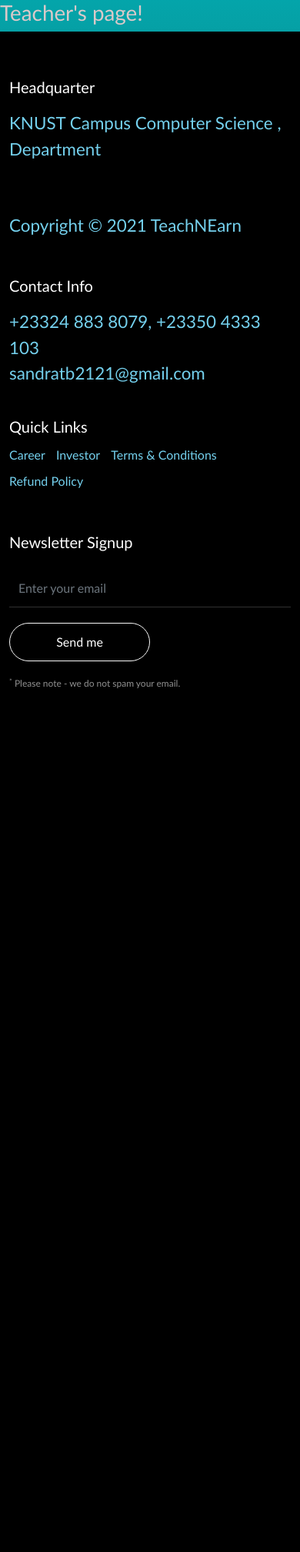
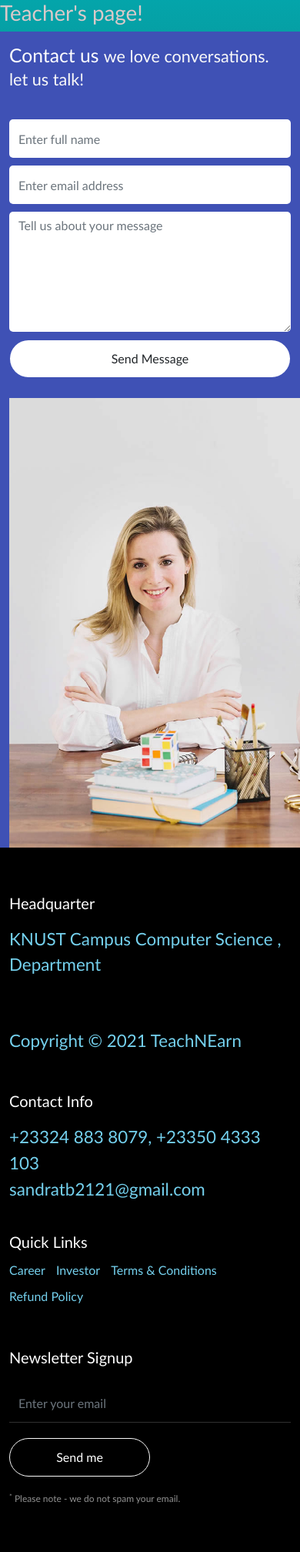
Before and after one commit to lappiahnuamah/Teach-Earn, a Django app: page /teacher/profile/ in a window 390 px wide; the page is wider, and only the part inside the window is pictured. Shown: the part 44-2060 px from the top of that part at 77% size. Before the commit the page ends 938 px from the top of that part, so only its background shows below. Run offline with Django 3.2, Linux system fonts and the light colour scheme; some libraries are stand-ins or nearby versions.

Commit message:
Working on the teachers page

```diff
--- a/static_in_project/css/index.css
+++ b/static_in_project/css/index.css
@@ -399,6 +399,8 @@
     background: #74d0ed;
     color: #ffffff;
   }
+
+
 
 
 
@@ -849,3 +851,62 @@
 /*==================
  END OF CONTACT SECTION
 ====================*/
+
+
+  /*---------------------------------------
+      CONTACT
+  -----------------------------------------*/
+
+  #contact {
+    background: #3f51b5;
+  }
+
+  #contact h2 {
+    color: #ffffff;
+  }
+
+  #contact .section-title {
+    padding-bottom: 20px;
+  }
+
+  #contact h2 > small,
+  #contact p,
+  #contact a {
+    color: #f9f9f9;
+  }
+
+  #contact-form {
+    padding: 1em 0;
+  }
+
+  #contact-form .col-md-12,
+  #contact-form .col-md-4 {
+    padding-left: 0;
+  }
+
+  #contact-form .form-control {
+    border: 0;
+    border-radius: 5px;
+    box-shadow: none;
+    margin: 10px 0;
+  }
+
+  #contact-form input {
+    height: 50px;
+  }
+
+  #contact-form input[type='submit'] {
+    border-radius: 50px;
+    border: 1px solid transparent;
+  }
+
+  #contact-form input[type='submit']:hover {
+    background: transparent;
+    border-color: #ffffff;
+    color: #ffffff;
+  }
+
+  .img-responsive {
+    width: 700px;
+    height: auto;
+  }
--- a/templates/teacher_page.html
+++ b/templates/teacher_page.html
@@ -5,4 +5,42 @@
 
 {% block content %}
 <h1>Teacher's page!</h1>
+
+
+     <!-- CONTACT -->
+     <section id="contact">
+          <div class="container">
+               <div class="row">
+
+                    <div class="col-md-6 col-sm-12">
+                         <form id="contact-form" role="form" action="" method="post">
+                         {% csrf_token %}
+                              <div class="section-title">
+                                   <h2>Contact us <small>we love conversations. let us talk!</small></h2>
+                              </div>
+
+                              <div class="col-md-12 col-sm-12">
+                                   <input type="text" class="form-control" placeholder="Enter full name" name="name" required="">
+
+                                   <input type="email" class="form-control" placeholder="Enter email address" name="email" required="">
+
+                                   <textarea class="form-control" rows="6" placeholder="Tell us about your message" name="message" required=""></textarea>
+                              </div>
+
+                              <div class="col-md-4 col-sm-12">
+                                   <input type="submit" class="form-control" name="send message" value="Send Message">
+                              </div>
+
+                         </form>
+                    </div>
+
+                    <div class="col-md-6 col-sm-12">
+                         <div class="contact-image">
+                              <img src="{% static 'images/contact-image.jpg' %}" class="img-responsive" alt="Smiling Two Girls">
+                         </div>
+                    </div>
+
+               </div>
+          </div>
+     </section>
 {% endblock content %}
```
Also changed, not shown: static_in_project/images/author-image1.jpg (added), static_in_project/images/author-image2.jpg (added), static_in_project/images/author-image3.jpg (added), static_in_project/images/author-image4.jpg (added), static_in_project/images/teach.jpg (added).
